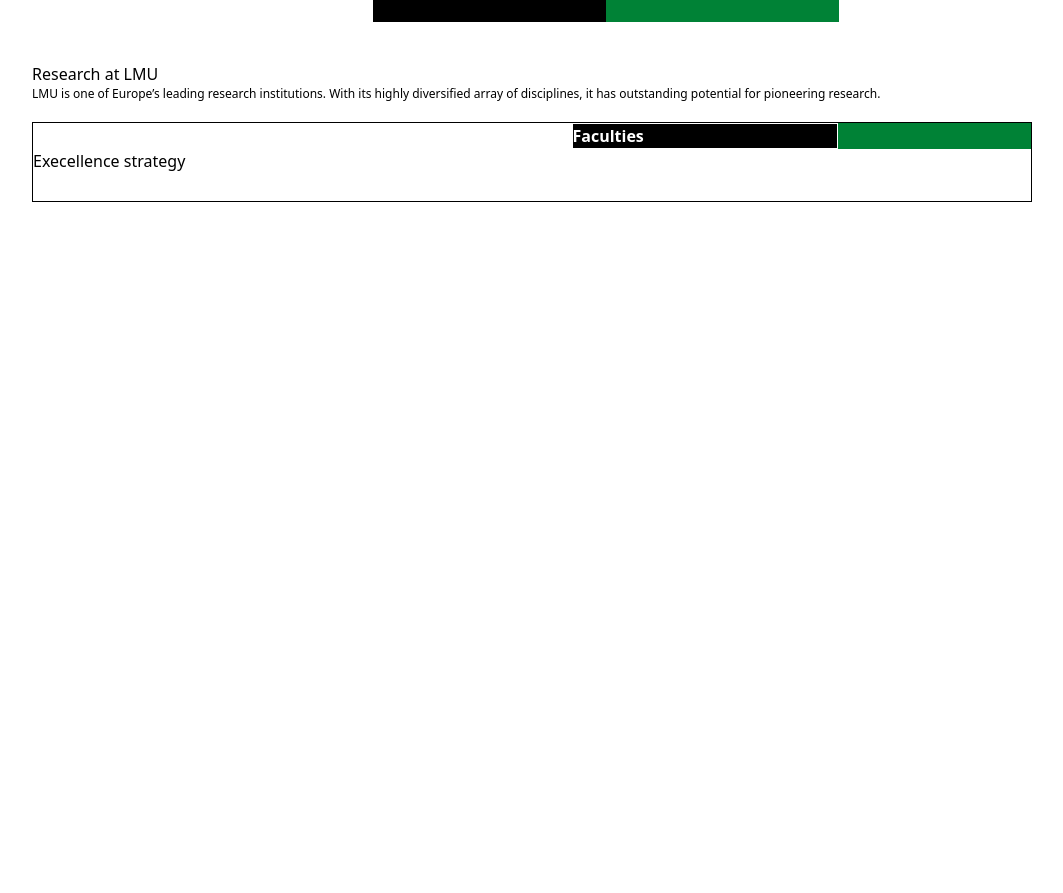
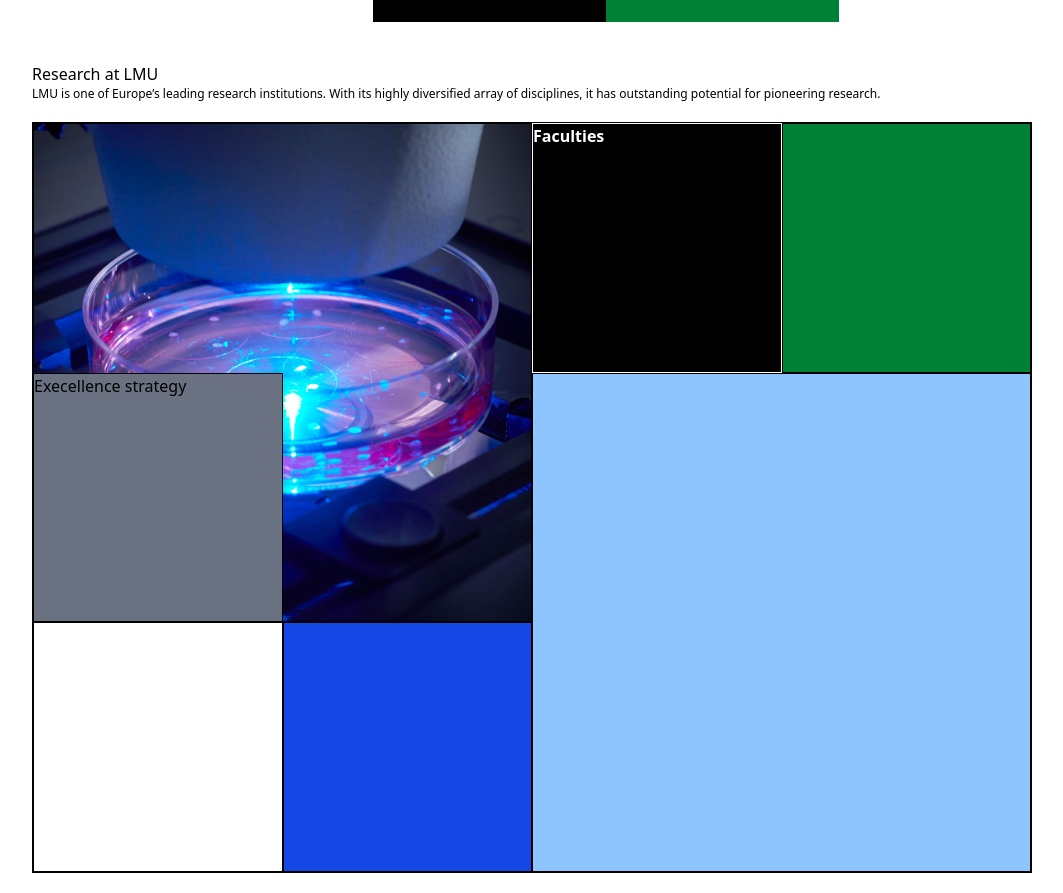
Before and after one commit to Nyirizina/TheGym_Tailwindcss_Gate2, a website: page index.html in a window 1280 px wide. Shown: the part 1066-1959 px from the top of the page, without its empty margins (108-1171 px from the left). Before the commit the page ends 1288 px from the top, so only its background shows below. Drawn offline with Linux system fonts and the light colour scheme.

Commit message:
grid setup done

```diff
--- a/index.html
+++ b/index.html
@@ -61,11 +61,16 @@ interdisciplinary approach </p> </div>
             <h1>Research at LMU</h1>
             <p class="text-xs">LMU is one of Europe’s leading research institutions. With its highly diversified array of disciplines, it has outstanding potential for pioneering research.</p>
         </div>
-        <div class="grid border grid-flow-col grid-rows-3 mt-5">
-            <div class="col-span-2 col-start-1 row-span-2 row-start-1"></div>
+        <div class="grid border grid-cols-4 grid-rows-3 mt-5 h-100vh">
+            <div class="border col-span-2 col-start-1 row-span-2 row-start-1 bg-red-500"><img class="w-125" src="./src/img/prof_kiebler_2632_full_1_1_format_l.jpg"></div>
             <div class="border bg-black text-white font-bold col-span-1 col-start-3 row-span-1 row-start-1"><span>Faculties</span></div>
-            <div class="col-span-1 bg-green-700 col-start-4 row-span-1 row-start-1"></div>
-            <div class="col-span-1 col-start-1 row-span-1 row-start-2"><span>Execellence strategy</span></div>
+            <div class="border col-span-1 bg-green-700 col-start-4 row-span-1 row-start-1"></div>
+            <div class="border col-span-1 bg-gray-500 col-start-1 row-span-1 row-start-2"><span>Execellence strategy</span></div>
+            <div class="col-span-1 col-start-2 row-span-1 row-start-2 "><span></span></div>
+            <div class="border col-span-2 col-start-3 row-span-2 row-start-2 bg-blue-300"><span></span></div>
+            <div class="border col-span-1 col-start-1 row-span-1 row-start-3 "><span></span></div>
+            <div class="border col-span-1 col-start-2 row-span-1 row-start-3 bg-blue-700"><span></span></div>
+
 
         </div>
     </div>
```
Also changed, not shown: src/output.css.
